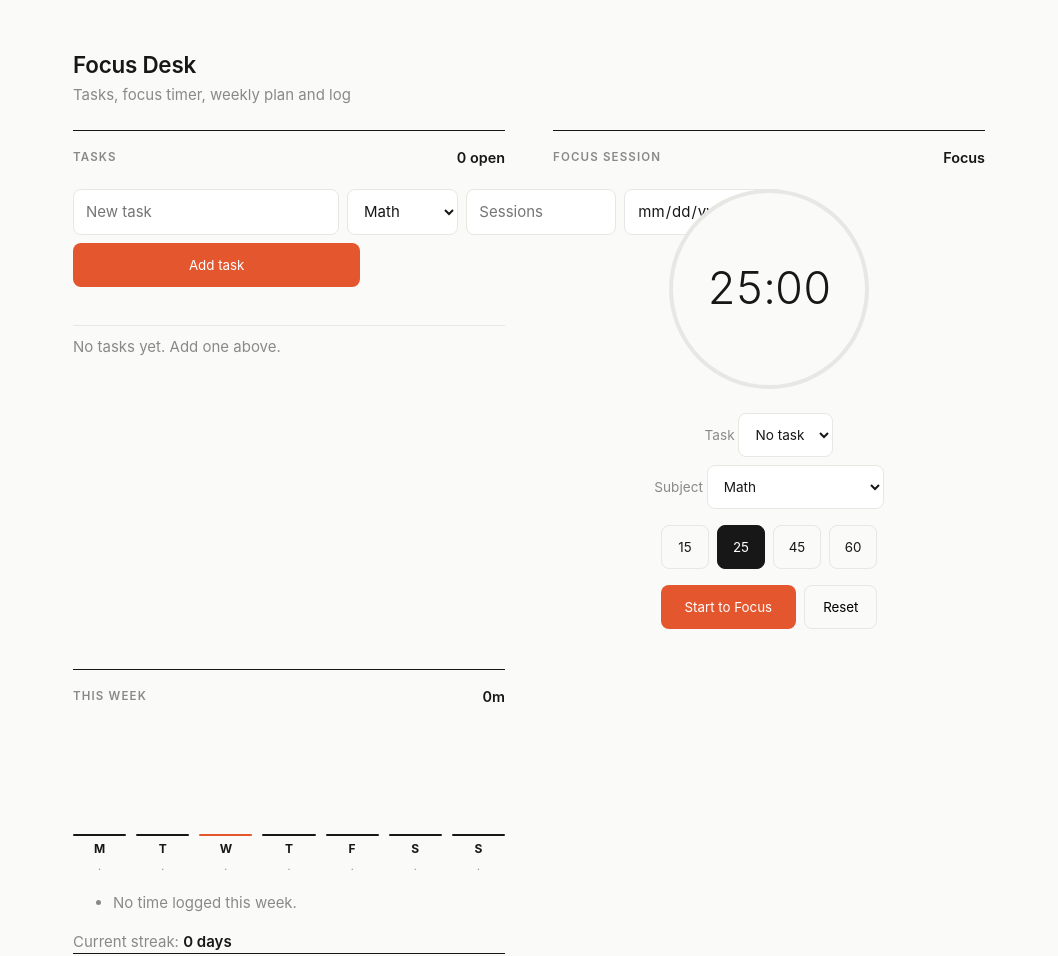
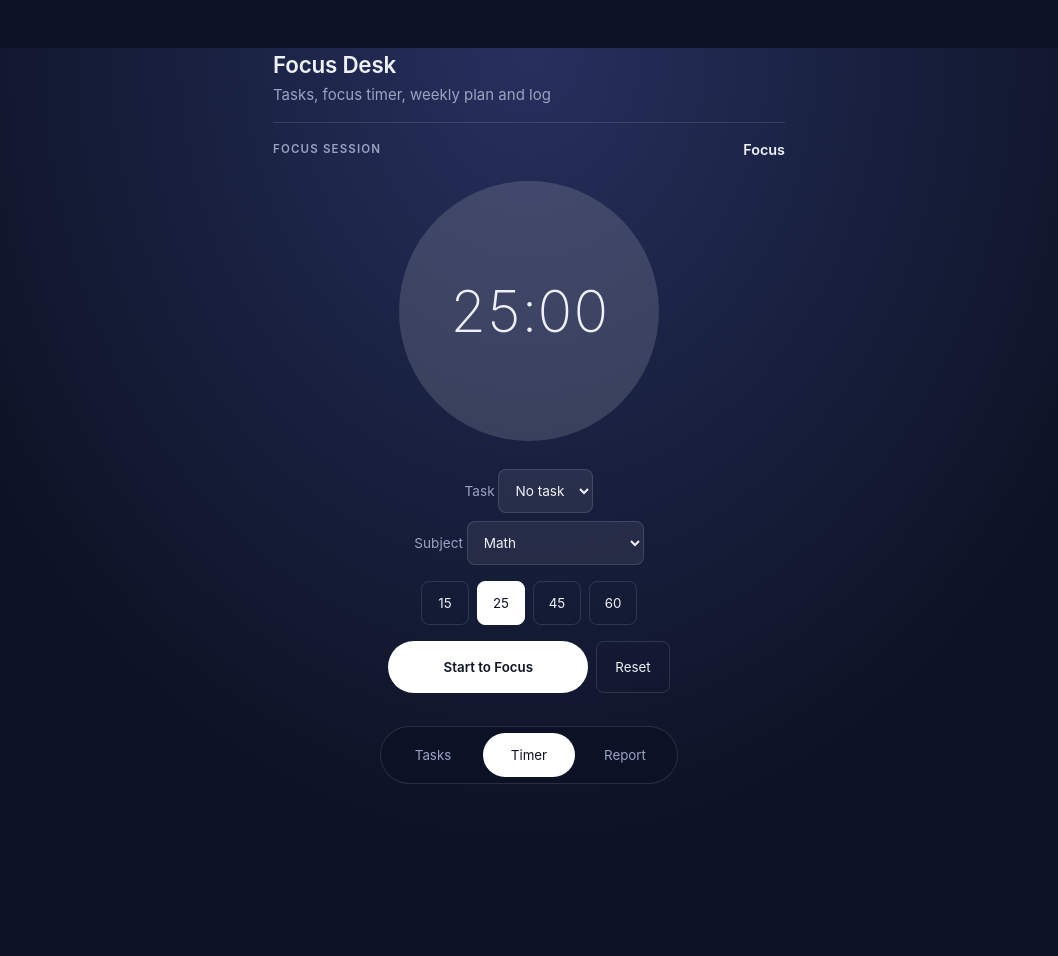
Before and after one commit to abdalhadymahmoud9-crypto/study-planner, a website with bundled scripts: page index.html in a window 1280 px wide. Shown: the top 956 px of the page, without its empty margins (111-1169 px from the left). After the commit the page ends 848 px from the top, so only its background shows below. Built offline with nearby package versions, Linux system fonts and the light colour scheme.

Commit message:
Add CSS variables and update styles for dark theme

```diff
--- a/style.css
+++ b/style.css
@@ -54,3 +54,39 @@ li.done .chk{background:var(--ink);color:#fff}
 .timer label{margin-bottom:8px}
 @media(max-width:640px){#addtask{grid-template-columns:1fr 1fr}#addtask input:first-child,#addtask button{grid-column:1/-1}}
 .addsub{display:flex;gap:8px;margin-top:16px}.addsub input{flex:1;min-width:0}
+
+:root{--bg:#0d1325;--bg2:#1c2447;--ink:#eef0f8;--mute:#9aa3c2;--line:rgba(255,255,255,.12);--accent:#ff6b57;--card:rgba(255,255,255,.05)}
+html{background:#0d1325}
+body{background:radial-gradient(ellipse at 50% 0,#27305e 0,var(--bg2) 28%,var(--bg) 70%) fixed;color:var(--ink);min-height:100vh;padding-bottom:84px}
+header,main{max-width:560px}
+h1{font-weight:600}
+.card{border-top:1px solid var(--line)}
+main{display:block;margin-top:16px}
+.tab{display:none}.tab.on{display:block}.tab .card{margin-bottom:36px}
+.tasks{grid-column:auto}
+h2,.pill{color:var(--mute)}
+.pill{color:var(--ink)}
+#ring{width:260px;height:260px;margin:8px auto 28px;background:conic-gradient(var(--accent) var(--p),rgba(255,255,255,.14) 0)}
+#clock{width:250px;height:250px;background:transparent;color:var(--ink);font-size:3.6rem;font-weight:200}
+select,input{background:rgba(255,255,255,.07);border-color:var(--line);color:var(--ink);color-scheme:dark}
+select option{background:#1c2447;color:#fff}
+::placeholder{color:#7f89ab}
+#start{background:#fff;color:#0d1325;min-width:200px;min-height:52px;border-radius:26px;font-weight:600}
+#start.running{background:transparent;color:#fff;border:1px solid #fff}
+.lens button,.sm,.chk,.ghost{background:transparent;color:var(--ink);border-color:var(--line)}
+.lens button.on{background:#fff;color:#0d1325;border-color:#fff}
+.chk{background:transparent}li.done .chk{background:var(--accent);border-color:var(--accent);color:#fff}
+.primary{background:var(--accent);color:#fff}
+.tabs{position:fixed;left:50%;bottom:16px;transform:translateX(-50%);display:flex;gap:4px;background:rgba(13,19,37,.92);border:1px solid var(--line);border-radius:30px;padding:6px;backdrop-filter:blur(8px);z-index:5}
+.tabs button{background:transparent;border:0;color:var(--mute);min-width:92px;min-height:44px;border-radius:24px;font:500 .95rem inherit;font-family:inherit}
+.tabs button.on{background:#fff;color:#0d1325}
+.pie-wrap{display:flex;gap:24px;align-items:center;margin:20px 0;flex-wrap:wrap}
+#pie{width:132px;height:132px;border-radius:50%;flex:none;-webkit-mask:radial-gradient(circle,transparent 42px,#000 43px);mask:radial-gradient(circle,transparent 42px,#000 43px)}
+#legend{list-style:none;margin:0;padding:0;flex:1;min-width:140px}
+#legend li{display:flex;align-items:center;gap:8px;padding:3px 0}
+#legend i{width:10px;height:10px;border-radius:50%;flex:none}
+#legend em{margin-left:auto;font-style:normal;color:var(--mute)}
+
+.col small,.meta,.recent li span,.tasklist small,.subs em{color:var(--mute)}
+.subs i{background:rgba(255,255,255,.12)}
+.recent li,.tasklist li{border-color:var(--line)}
```
